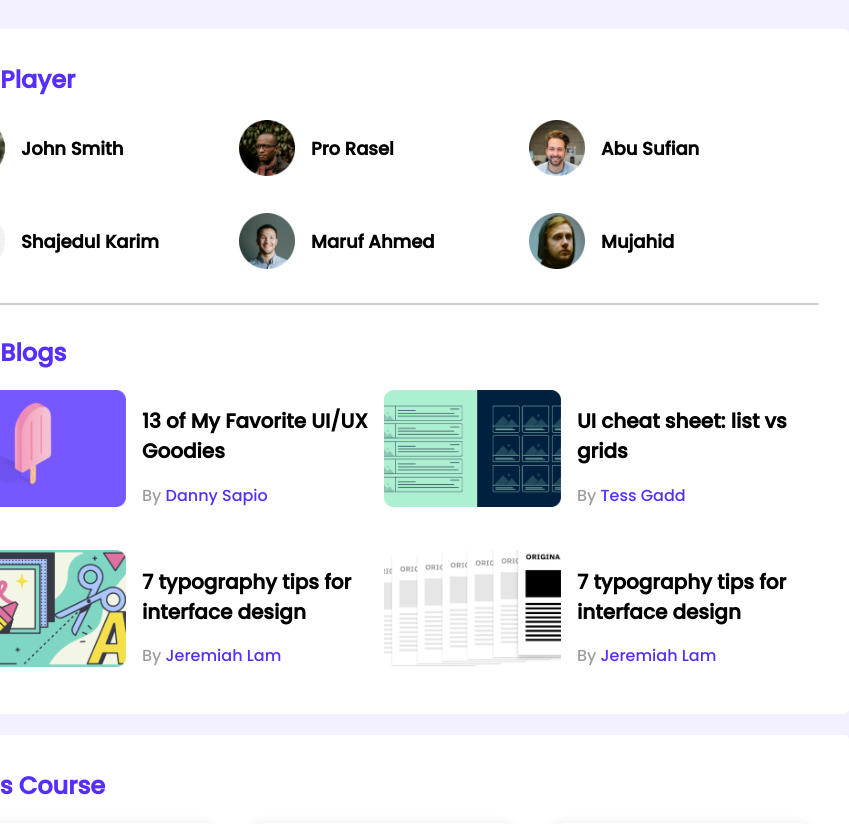
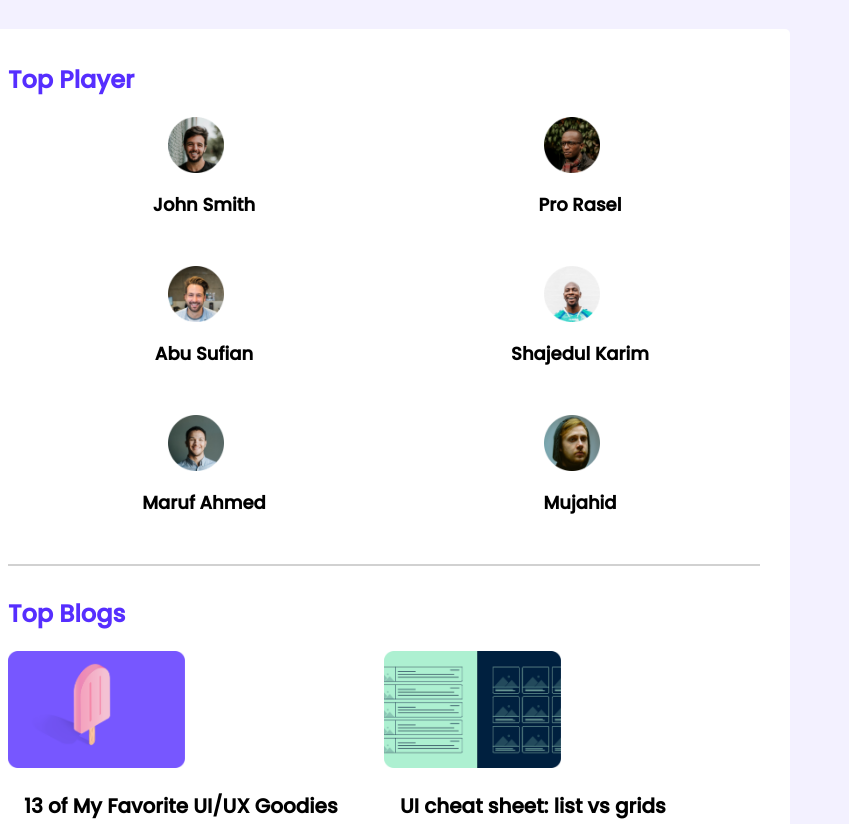
Before and after one commit to asmtanjil/leader-board-css3-repeat, a plain HTML site: page index.html in a window 768 px wide. Shown: the top 824 px of the page, 849 px wide, since content can reach past the window. Drawn offline with Linux system fonts and the light colour scheme.

Commit message:
last commit

```diff
--- a/styles/style.css
+++ b/styles/style.css
@@ -139,3 +139,14 @@ grid-column-gap: 25px;
     flex-direction: column;
   }
 }
+@media screen and (min-width:677px) and (max-width:992px) {
+  .container{
+    width: 100%;
+  }
+  .players, .blogs, .courses{
+    grid-template-columns: repeat(2, 1fr);
+  }
+  .one-player, .blog{
+    flex-direction: column;
+  }
+}
```
